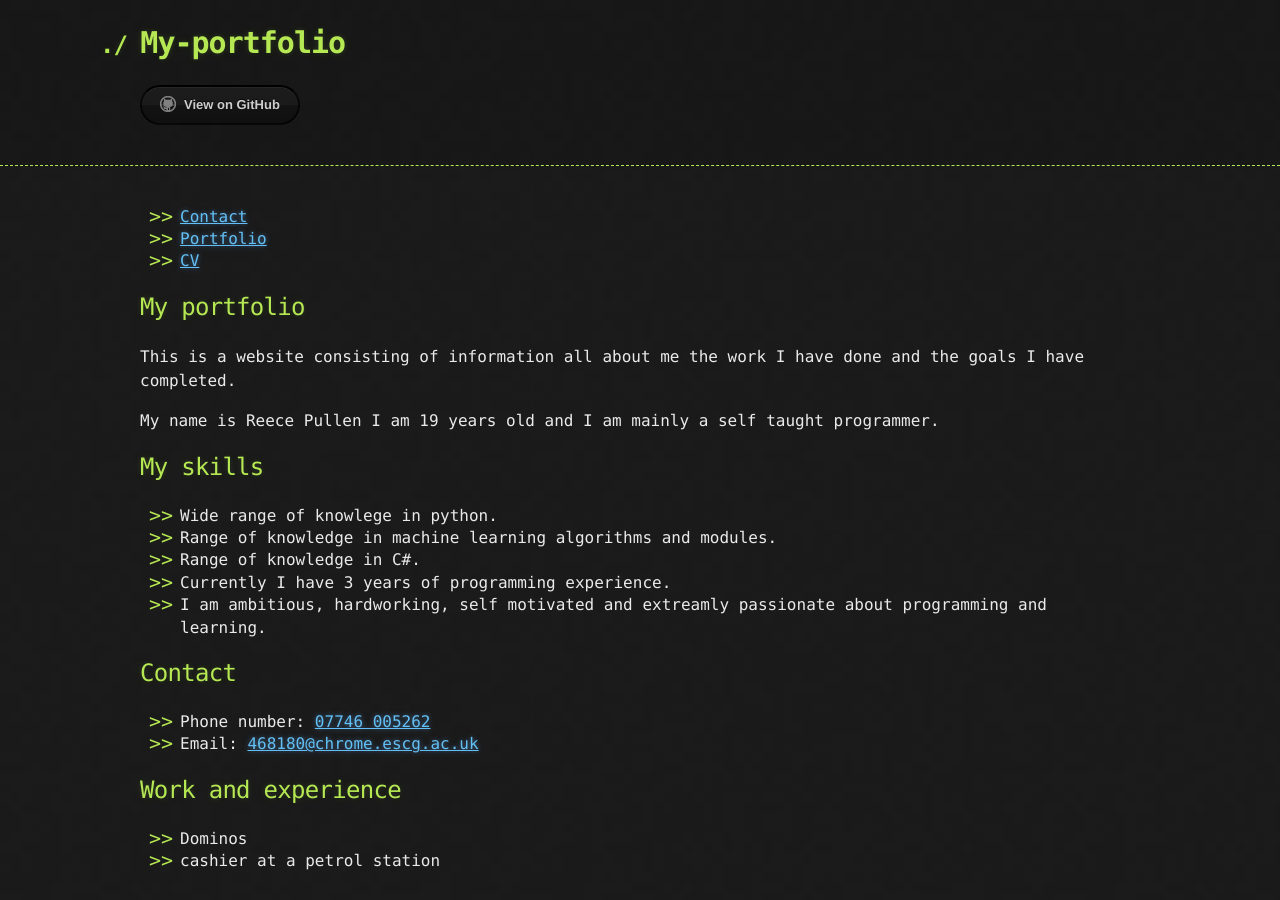
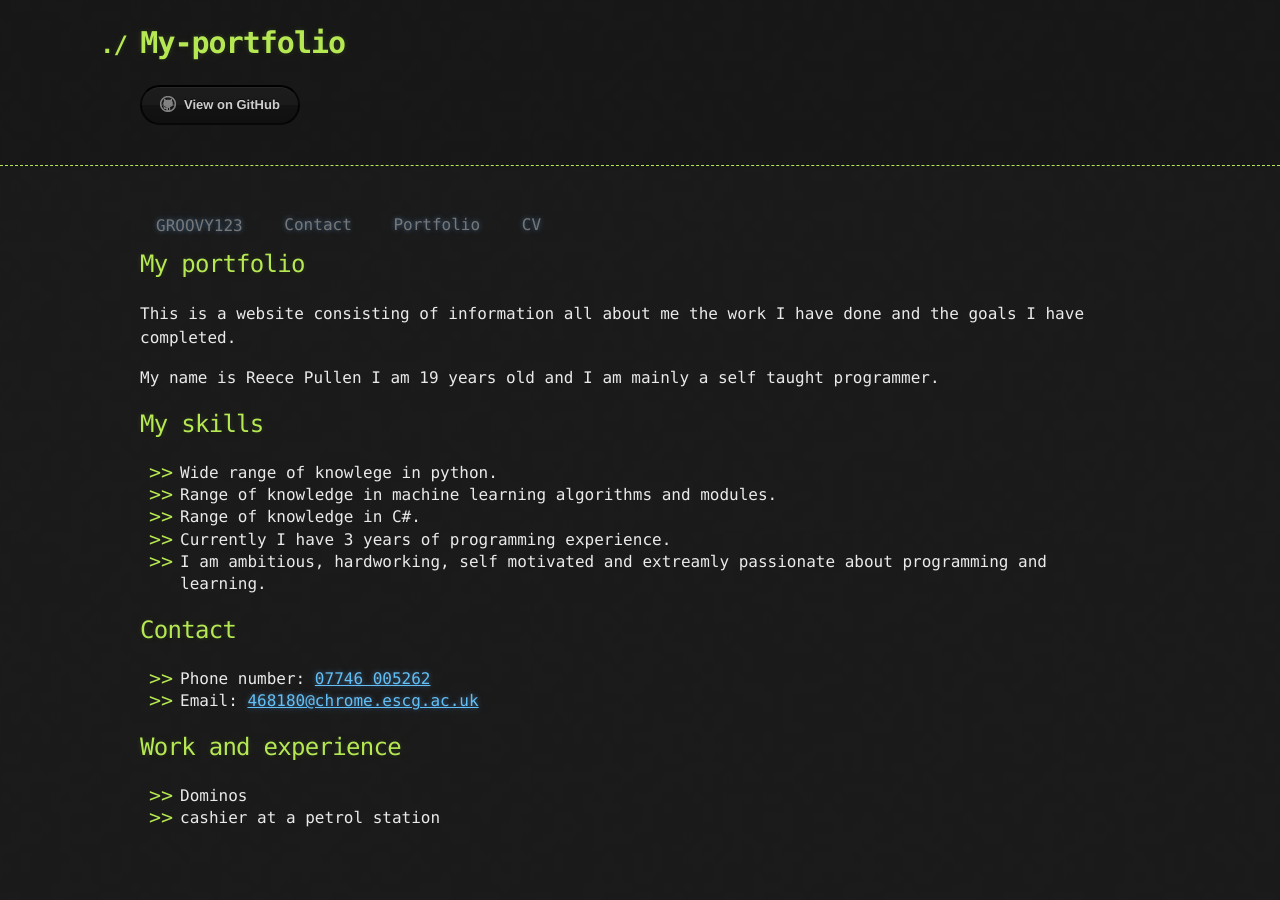
Before and after one commit to Grooovy123/My-portfolio, a Jekyll site: the page built from index.md, in a window 1280 px wide. Built offline with Jekyll 4.4.1, drawn with Linux system fonts in a browser that asks for light colours; nearby versions of some CDN libraries; our own code applies the rules of GitHub Pages for plain Markdown files; the repository's description, which GitHub fills in, is left out.

Commit message:
Update nav.html

```diff
--- a/_includes/nav.html
+++ b/_includes/nav.html
@@ -1,11 +1,16 @@
-<ul>
-<li>
-  <a href="contact.html">Contact</a>
-</li>
-<li>
-  <a href="porfolio.html">Portfolio</a>
-</li>
-<li>
-  <a href="cv.html">CV</a>
-</li>
-</ul>
+<div class="pure-menu pure-menu-horizontal">
+    <a href="#" class="pure-menu-heading pure-menu-link">Groovy123</a>
+    <ul class="pure-menu-list">
+
+      <li class="pure-menu-item">
+        <a href="contact.html" class="pure-menu-link">Contact</a>
+      </li>
+      <li class="pure-menu-item">
+        <a href="porfolio.html" class="pure-menu-link">Portfolio</a>
+      </li>
+      <li class="pure-menu-item">
+        <a href="cv.html"  class="pure-menu-link">CV</a>
+      </li>
+
+    </ul>
+</div>
```
